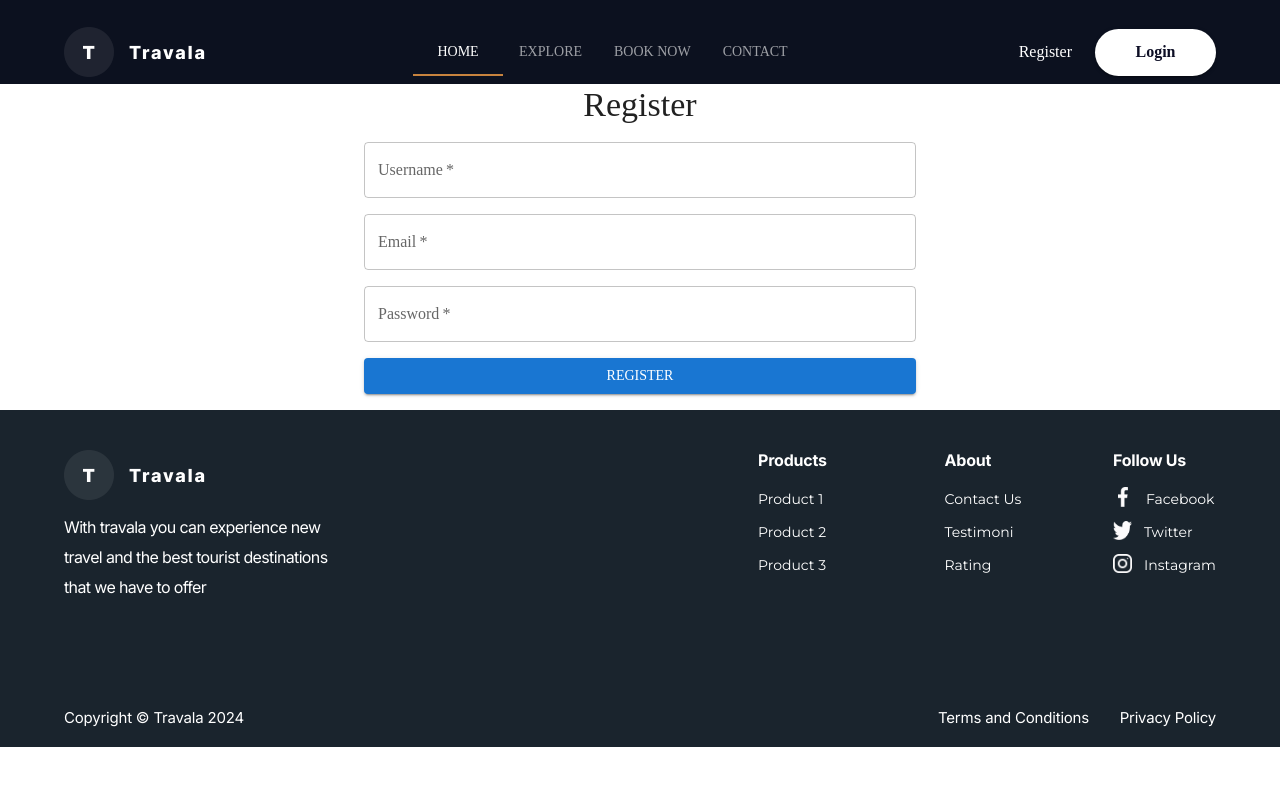
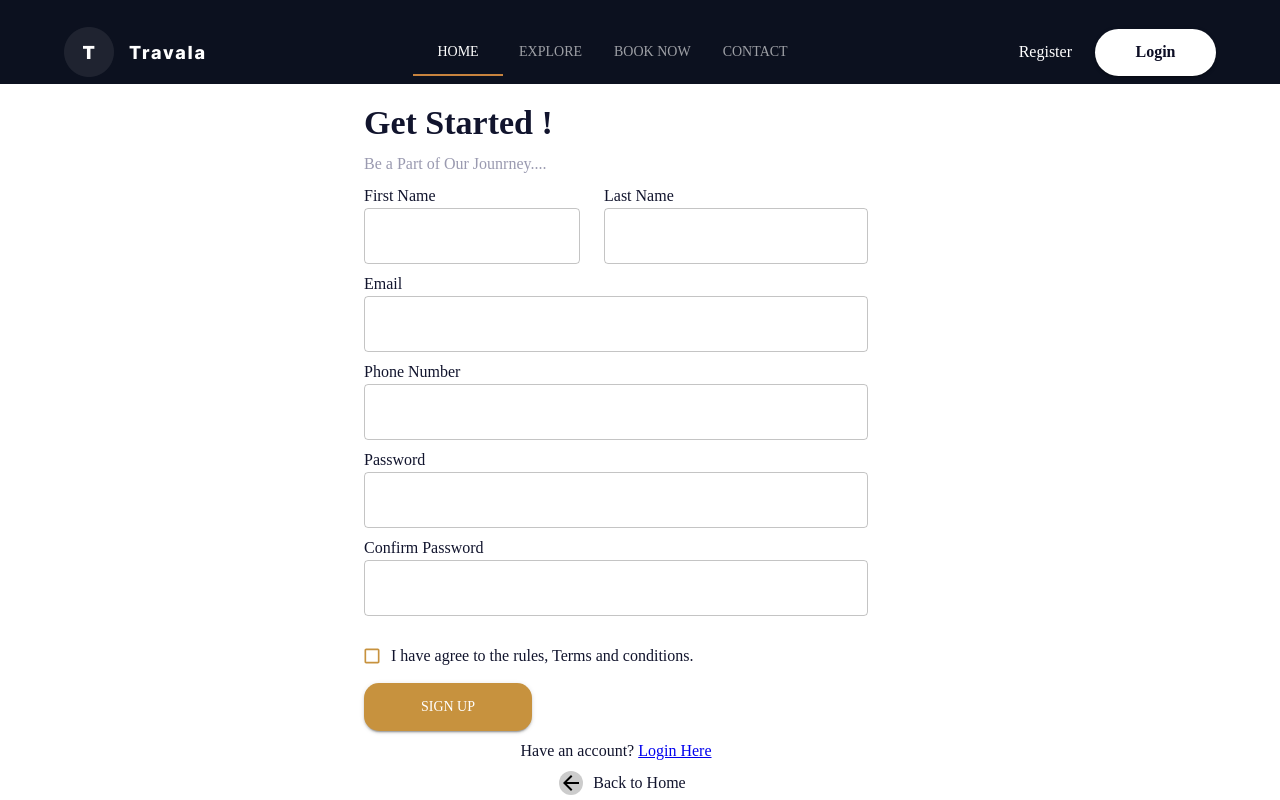
Before and after one commit to Software-Lifecycle-Consultants/slc-open-hms, a Next.js app: page /register in a window 1280 px wide. Shown: the top 800 px of the page. Built offline with nearby package versions, Linux system fonts and the light colour scheme.

Commit message:
Added the Register Page and Data file Register Page

```diff
--- a/app/register/page.tsx
+++ b/app/register/page.tsx
@@ -1,19 +1,48 @@
 "use client";
 import React, { useState } from "react";
-import { Button, TextField, Typography, Container, Grid } from "@mui/material";
+import {
+  Button,
+  TextField,
+  Typography,
+  Container,
+  Grid,
+  FormControlLabel,
+  Checkbox
+} from "@mui/material";
 import { postData, postRegsiterData } from "@/services/api";
+import {
+  button,
+  headerDetails,
+  section1,
+  section2,
+  section3,
+  section4,
+  section5,
+  section6,
+  section7,
+  section8,
+  section9,
+  section10
+} from "@/data/registerPage";
+import Box from "@mui/material/Box";
+import ArrowBack from "@mui/icons-material/ArrowBack";
 
 interface RegisterData {
-  username: string;
+  firstname: string;
+  lastname: string;
   email: string;
+  phone: string;
   password: string;
+  confirm_pwd: string;
 }
-
 const Register: React.FC = () => {
   const [formData, setFormData] = useState<RegisterData>({
-    username: "",
+    firstname: "",
+    lastname: "",
     email: "",
+    phone: "",
     password: "",
+    confirm_pwd: ""
   });
   const [registrationMessage, setRegistrationMessage] = useState("");
   const [errorMessages, setErrorMessages] = useState<string[]>([]);
@@ -27,7 +56,6 @@ const Register: React.FC = () => {
       [name]: event.target.value,
     });
   };
-
   const PostApiData = async () => {
     try {
       const result = await postRegsiterData(
@@ -49,48 +77,81 @@ const Register: React.FC = () => {
       console.error("Error making POST request:", error);
     }
   };
-
   const clearFormData = () => {
     setFormData({
-      username: "",
+      firstname: "",
+      lastname: "",
       email: "",
+      phone: "",
       password: "",
+      confirm_pwd: ""
     });
-
     setRegistrationMessage("");
     setErrorMessages([]);
   };
-
   const handleSubmit = (event: React.FormEvent) => {
     event.preventDefault();
     PostApiData();
     console.log("Register Data:", formData);
   };
-
   return (
     <Container maxWidth="sm">
       <form onSubmit={handleSubmit}>
-        <Grid container spacing={2}>
-          <Grid item xs={12}>
-            <Typography variant="h4" align="center">
-              Register
+      <Grid container rowSpacing={1} columnSpacing={{ xs: 1, sm: 0, md: 3 }}>
+      { /* Assign to the Header Details */ }
+          <Grid item xs={10}>
+            <Typography variant="h4" sx={{
+              marginTop: "18px",
+              fontWeight: "bold",
+              color: '#11142D'
+            }}>
+              {headerDetails.title}
+            </Typography>
+            <Typography variant="body1" sx={{
+              marginTop: "8px",
+              color: '#9A9AB0'
+            }}>
+              {headerDetails.subtitle}
             </Typography>
           </Grid>
-          <Grid item xs={12}>
+          {/* First Name Section */}
+          <Grid item xs={5} sx={{
+            color: '#11142D'
+          }}>
+            {section1.title}
             <TextField
               fullWidth
-              label="Username"
+              label=""
               variant="outlined"
-              name="username"
-              value={formData.username}
-              onChange={(e) => handleChange(e, "username")}
+              type="firstname"
+              value={formData.firstname}
+              onChange={(e) => handleChange(e, "firstname")}
               required
             />
           </Grid>
-          <Grid item xs={12}>
+          {/* Last Name Section */}
+          <Grid item xs={6} sx={{
+            color: '#11142D'
+          }}>
+            {section2.title}
             <TextField
               fullWidth
-              label="Email"
+              label=""
+              variant="outlined"
+              type="lastname"
+              value={formData.lastname}
+              onChange={(e) => handleChange(e, "lastname")}
+              required
+            />
+          </Grid>
+          {/* Email Section */}
+          <Grid item xs={11} sx={{
+            color: '#11142D'
+          }}>
+            {section3.title}
+            <TextField
+              fullWidth
+              label=""
               variant="outlined"
               type="email"
               name="email"
@@ -99,10 +160,30 @@ const Register: React.FC = () => {
               required
             />
           </Grid>
-          <Grid item xs={12}>
+          {/* Phone Number Section */}
+          <Grid item xs={11} sx={{
+            color: '#11142D'
+          }}>
+            {section4.title}
             <TextField
               fullWidth
-              label="Password"
+              label=""
+              variant="outlined"
+              type="phone"
+              name="phone"
+              value={formData.phone}
+              onChange={(e) => handleChange(e, "phone")}
+              required
+            />
+          </Grid>
+          {/* Password Section */}
+          <Grid item xs={11} sx={{
+            color: '#11142D'
+          }}>
+            {section5.title}
+            <TextField
+              fullWidth
+              label=""
               variant="outlined"
               type="password"
               name="password"
@@ -111,12 +192,97 @@ const Register: React.FC = () => {
               required
             />
           </Grid>
-          <Grid item xs={12}>
-            <Button type="submit" variant="contained" color="primary" fullWidth>
-              Register
+          {/* Confirm Password Section */}
+          <Grid item xs={11} sx={{
+            color: '#11142D'
+          }}>
+            {section6.title}
+            <TextField
+              fullWidth
+              label=""
+              variant="outlined"
+              type="password"
+              name="password"
+              value={formData.confirm_pwd}
+              onChange={(e) => handleChange(e, "confirm_pwd")}
+              required
+            />
+          </Grid>
+          {/* Agree to the Ruls Section */}
+          <Grid item xs={11} marginTop={1}>
+            <FormControlLabel sx={{
+              marginTop: "5px",
+              color: '#11142D'
+            }}
+              control={
+                <Checkbox
+                  sx={{
+                    "& .MuiSvgIcon-root": { fontSize: 20 },
+                    color: "#C7923E",
+                    "&.Mui-checked": {
+                      color: "#C7923E",
+                    },
+                  }}
+                />
+              }
+              label={section7.title}
+            />
+          </Grid>
+          {/* Sign Up Section */}
+          <Grid item xs={4} sx={{
+            display: 'flex',
+            justifyContent: 'center',
+            alignItems: 'center',
+          }}>
+            <Button
+              type="submit"
+              variant="contained"
+              color="primary"
+              style={{
+                borderRadius: "15px",
+                padding: "12px 20px",
+              }}
+              fullWidth
+              sx={{
+                backgroundColor: "#C7923E",
+                "&:hover": {
+                  backgroundColor: "#c7833e",
+                },
+                textAlign: "center"
+              }}
+            >
+              {button.title}
             </Button>
-            <p>{registrationMessage}</p>
-
+            <Typography>{registrationMessage}</Typography>
+          </Grid>
+          {/* Render to Have an account the Login page */}
+          <Grid item xs={11} sx={{
+            color: '#11142D'
+          }}>
+            <Typography align="center">
+              {section8.title} <a href="/login"> {section9.title} </a>
+            </Typography>
+          </Grid>
+          {/* Render to Back to the Home page */}
+          <Grid item xs={12} sx={{
+              padding: '35px',
+              color: '#11142D',
+            }}
+            container alignItems="center"
+            justifyContent="center">
+            <a href="/">
+              <Box
+                bgcolor="#CCCCCC"
+                borderRadius="50%"
+                display="flex"
+                justifyContent="center"
+                marginRight="10px">
+                <ArrowBack style={{ color: "#000000" }} />{" "}
+              </Box>
+            </a>
+            <Typography style={{ textAlign: "center", marginTop: "0px" }}>
+              {section10.title}
+            </Typography>
           </Grid>
         </Grid>
       </form>
--- /dev/null
+++ b/data/registerPage.ts
@@ -0,0 +1,49 @@
+/* Assign to the Header Details */
+export const headerDetails ={
+    title: "Get Started !",
+    subtitle: "Be a Part of Our Jounrney...."
+};
+/* Assign Details to the section 1*/
+export const section1 ={
+    title: "First Name"
+};
+/* Assign Details to the section 2*/
+export const section2 ={
+    title: "Last Name"
+};
+/* Assign Details to the section 3*/
+export const section3 ={
+    title: " Email"
+};
+/* Assign Details to the section 4*/
+export const section4 ={
+    title: "Phone Number"
+};
+/* Assign Details to the section 5*/
+export const section5 ={
+    title: "Password"
+};
+/* Assign Details to the section 6*/
+export const section6 ={
+    title: "Confirm Password"
+};
+/* Assign Details to the section 7*/
+export const section7 ={
+    title: "I have agree to the rules, Terms and conditions."
+};
+/* Assign to the Button Details */
+export const button ={
+    title: "Sign Up"
+};
+/* Assign Details to the section 8*/
+export const section8 ={
+    title: "Have an account?"
+};
+/* Assign Details to the section 9*/
+export const section9 ={
+    title: "Login Here"
+};
+/* Assign Details to the section 10*/
+export const section10 ={
+    title: "Back to Home"
+};
```
Also changed, not shown: 1 other file (tests, documents, lock files or other folders).
